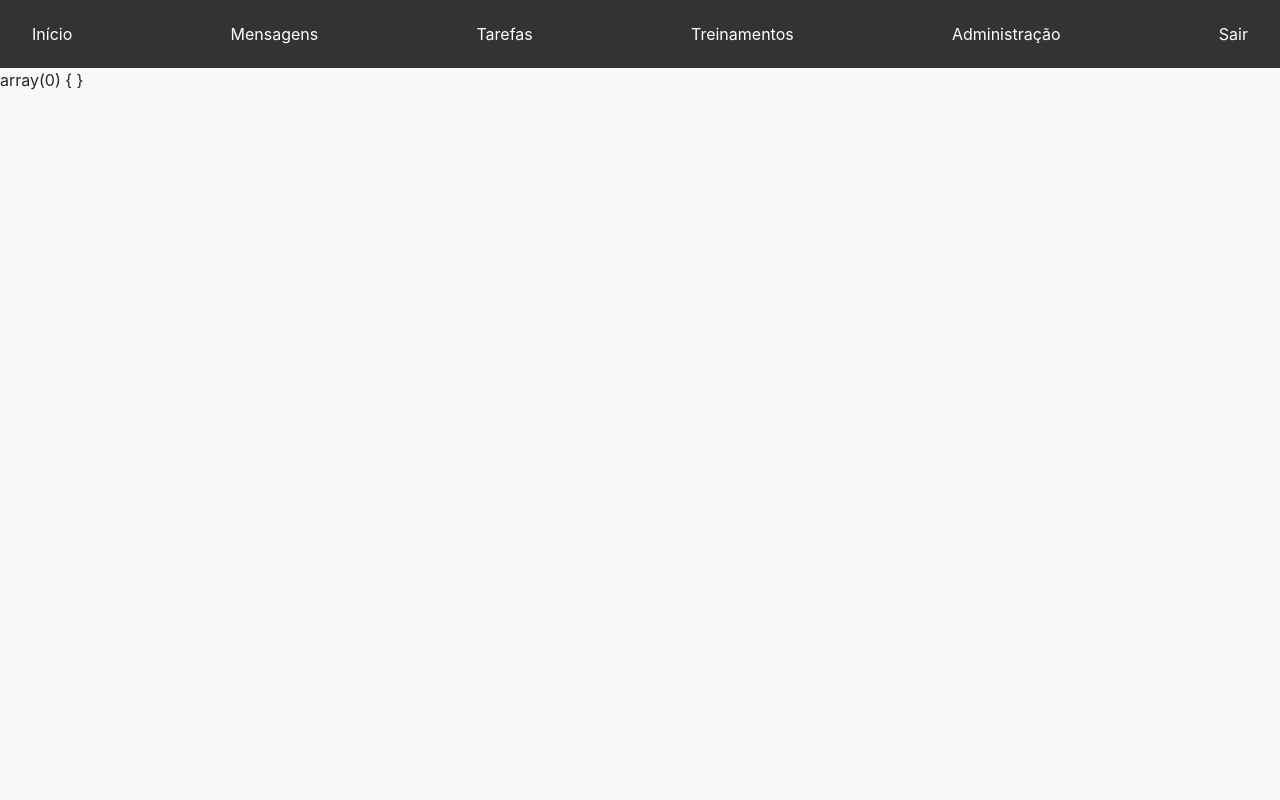
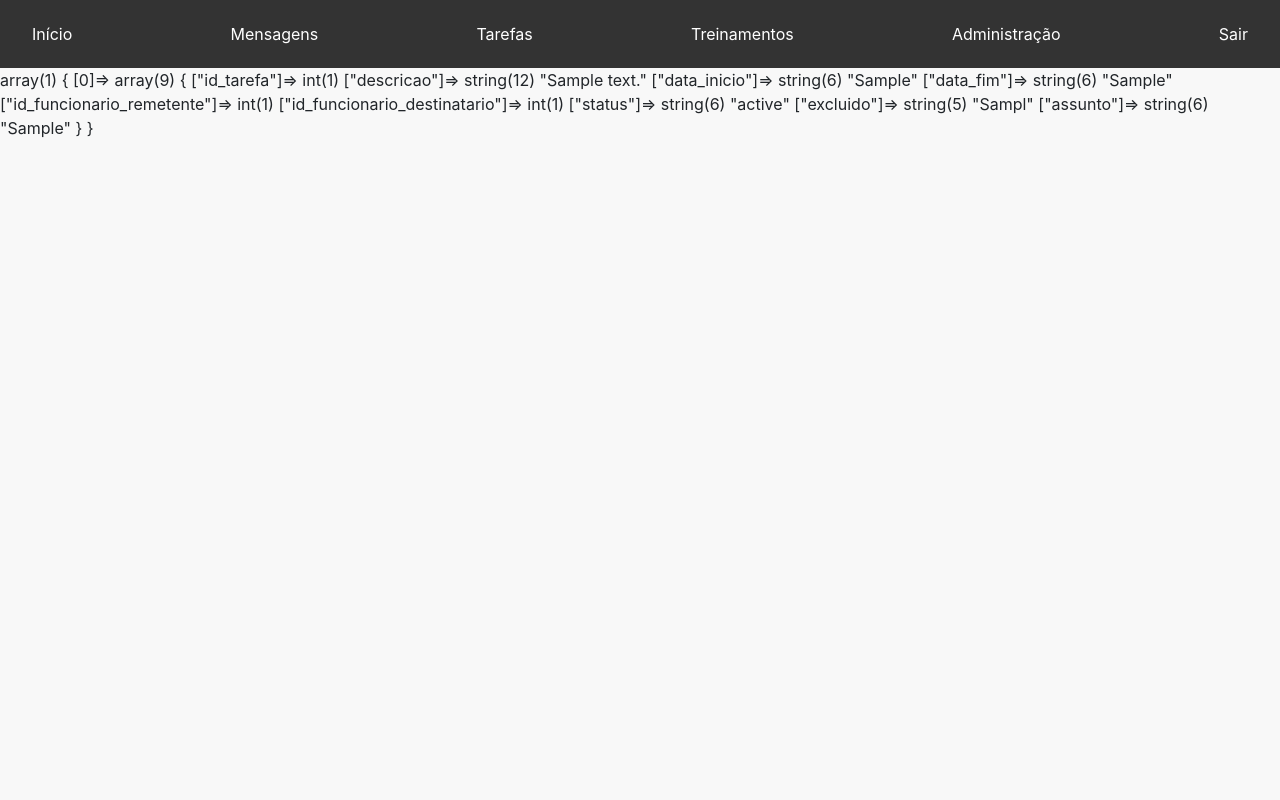
Before and after one commit to E-TrainingCenter/OdontoSystem, a PHP site: page /view/Tarefa/caixa_entrada.php in a window 1280 px wide. Run offline with PHP 8.4, Linux system fonts and the light colour scheme; the visitor is signed in with stand-in values (Sample User, id 1); tables that the repository leaves empty hold one stand-in row (values such as "Sample post").

Commit message:
add tarefa view with issues

```diff
--- a/controller/TarefaController.php
+++ b/controller/TarefaController.php
@@ -34,6 +34,13 @@ class TarefaController{
 
 		return $tarefas;
 	}
+
+	public function returnNomeById($id_funcionario) {
+
+		$nome = Tarefa::returnNomeById($id_funcionario);
+
+		return $nome;
+	}
 }
 
 ?>
--- a/model/Tarefa.php
+++ b/model/Tarefa.php
@@ -82,7 +82,7 @@ class Tarefa {
         return $this->assunto;
     }
 
-    public function listAll() {
+    public function listAll($id_funcionario_destinatario) {
         $conn = Banco::connect();
 
         $stmt = $conn->prepare("SELECT * FROM Tarefa WHERE excluido = 0 and id_funcionario_destinatario = :id_funcionario_destinatario");
@@ -155,6 +155,20 @@ class Tarefa {
             return false;
     }
 
+    public static function returnNomeById($id_funcionario) {
+
+		$conn = Banco::connect();
+
+		$stmt = $conn->prepare("SELECT nome FROM Tarefa, Funcionario WHERE id_funcionario = :id_funcionario");
+		$stmt->bindParam(":id_funcionario", $id_funcionario);
+
+		$stmt->execute();
+
+		$results = $stmt->fetchAll(PDO::FETCH_ASSOC);
+
+		return $results[0]['nome'];
+	}
+
 
 
 }
--- a/view/Tarefa/caixa_entrada.php
+++ b/view/Tarefa/caixa_entrada.php
@@ -4,9 +4,9 @@ require_once($_SERVER['DOCUMENT_ROOT'] . "/OdontoSystem/controller/TarefaControl
 require_once("../header.php");
 
 $tarefacontroller = new TarefaController();
+$tarefa = $tarefacontroller->listAll();
 
-$tarefas = $tarefacontroller->listAll();
+var_dump($tarefa);
 
-var_dump($tarefas);
 
 ?>
--- a/view/header.php
+++ b/view/header.php
@@ -26,7 +26,7 @@ session_start();
     <div class="navbar">
         <a href = "/OdontoSystem/Home.php.php"> Início  </a>
         <a href = "/OdontoSystem/view/Mensagem/caixa_entrada.php"> Mensagens  </a>
-        <a href = "Tarefa/caixa_entrada.php"> Tarefas  </a>
+        <a href = "../Tarefa/caixa_entrada.php"> Tarefas  </a>
         <a href = "#Treinamentos"> Treinamentos  </a>
         <a href = "#Administração"> Administração  </a>
         <a href="#Sair">Sair</a>
```
